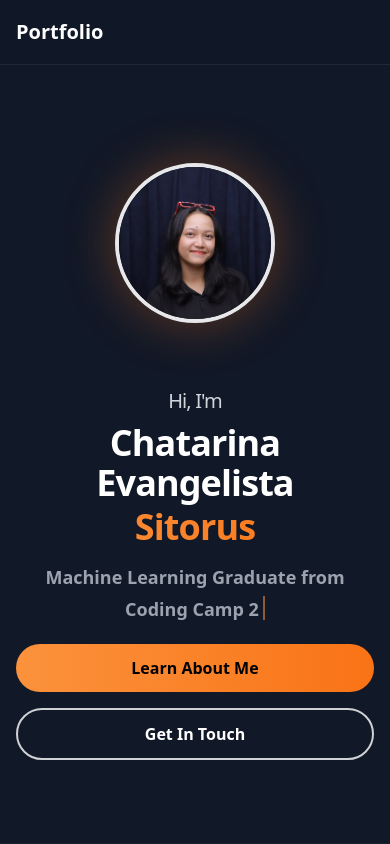
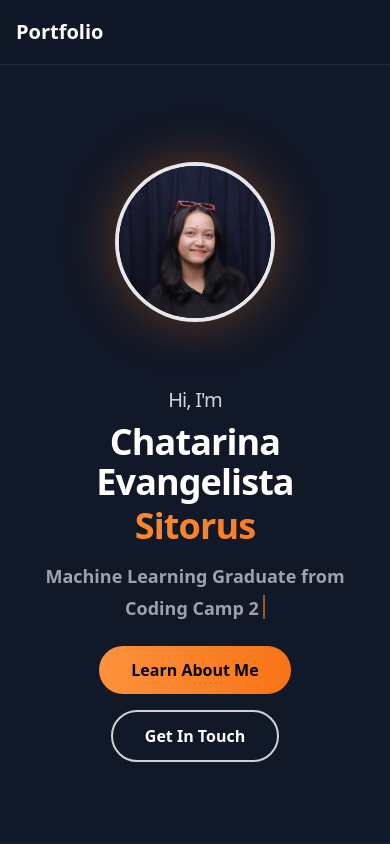
Before and after one commit to Chatarinaeva/portfolio-chatarinaeva, a React (Vite) app: page / in a window 390 px wide. Shown: the top 844 px of the page. Built offline with nearby package versions, Linux system fonts and the light colour scheme.

Commit message:
Refactor button and paragraph class names for layout

```diff
--- a/src/App.tsx
+++ b/src/App.tsx
@@ -116,22 +116,22 @@ function App() {
               </span>
             </h1>
 
-            <p className="text-lg sm:text-xl text-gray-400 mt-4 mb-5 max-w-md md:max-w-lg leading-relaxed min-h-[36px]">
+            <p className="text-lg sm:text-xl text-gray-400 mt-4 mb-5 max-w-md md:max-w-lg mx-auto md:mx-0 leading-relaxed min-h-[64px] sm:min-h-[36px]">
               <span className="font-semibold">{typedTagline}</span>
               <span className="inline-block w-[2px] h-6 bg-orange-400 ml-1 translate-y-1 animate-pulse"></span>
             </p>
 
-            <div className="flex flex-col sm:flex-row gap-4 justify-center md:justify-start">
+            <div className="flex flex-col sm:flex-row items-center gap-4 justify-center md:justify-start">
               <button
                 onClick={() => scrollToSection('about')}
-                className="bg-gradient-to-r from-orange-400 to-orange-500 text-black px-8 py-3 rounded-full font-semibold hover:shadow-[0_0_25px_rgba(249,115,22,0.5)] transform hover:-translate-y-0.5 transition-all duration-300"
+                className="w-fit bg-gradient-to-r from-orange-400 to-orange-500 text-black px-8 py-3 rounded-full font-semibold hover:shadow-[0_0_25px_rgba(249,115,22,0.5)] transform hover:-translate-y-0.5 transition-all duration-300"
               >
                 Learn About Me
               </button>
 
               <button
                 onClick={() => scrollToSection('contact')}
-                className="border-2 border-white/80 text-white px-8 py-3 rounded-full font-semibold hover:bg-orange-500 hover:border-orange-500 hover:text-black transition-all duration-300"
+                className="w-fit border-2 border-white/80 text-white px-8 py-3 rounded-full font-semibold hover:bg-orange-500 hover:border-orange-500 hover:text-black transition-all duration-300"
               >
                 Get In Touch
               </button>
```
